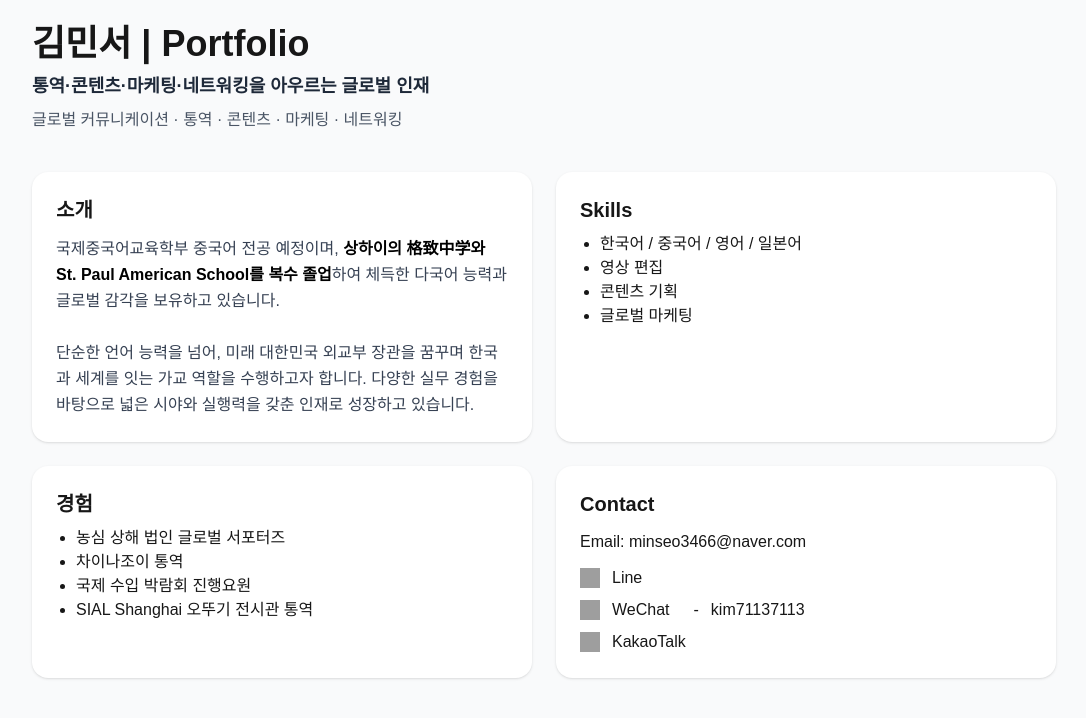
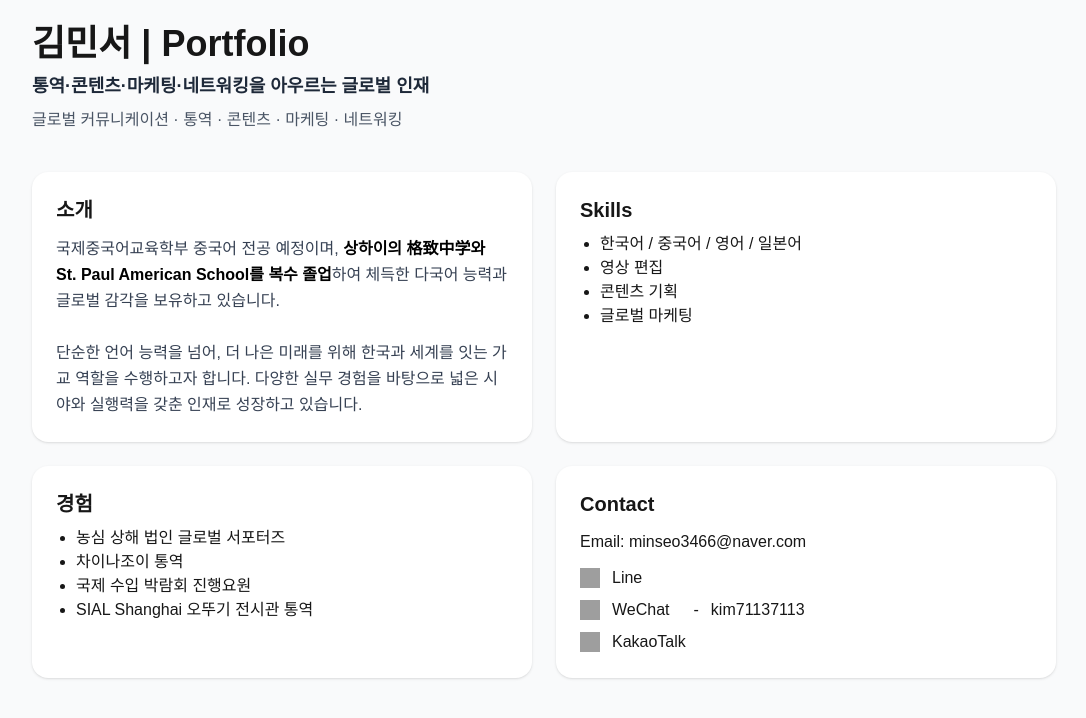
Before and after one commit to minsemin3466-ai/minseo-global, a Next.js app: page / in a window 1280 px wide. Shown: the top 718 px of the page, without its empty margins (96-1182 px from the left). Built offline with nearby package versions, Linux system fonts and the light colour scheme; grey boxes are pictures that could not be loaded.

Commit message:
page.tsx

```diff
--- a/app/page.tsx
+++ b/app/page.tsx
@@ -25,7 +25,7 @@
             <span className="font-semibold text-black"> 상하이의 格致中学와 St. Paul American School를 복수 졸업</span>하여
             체득한 다국어 능력과 글로벌 감각을 보유하고 있습니다.
             <br /><br />
-            단순한 언어 능력을 넘어, 미래 대한민국 외교부 장관을 꿈꾸며
+            단순한 언어 능력을 넘어, 더 나은 미래를 위해
             한국과 세계를 잇는 가교 역할을 수행하고자 합니다.
             다양한 실무 경험을 바탕으로 넓은 시야와 실행력을 갖춘 인재로 성장하고 있습니다.
           </p>
```
